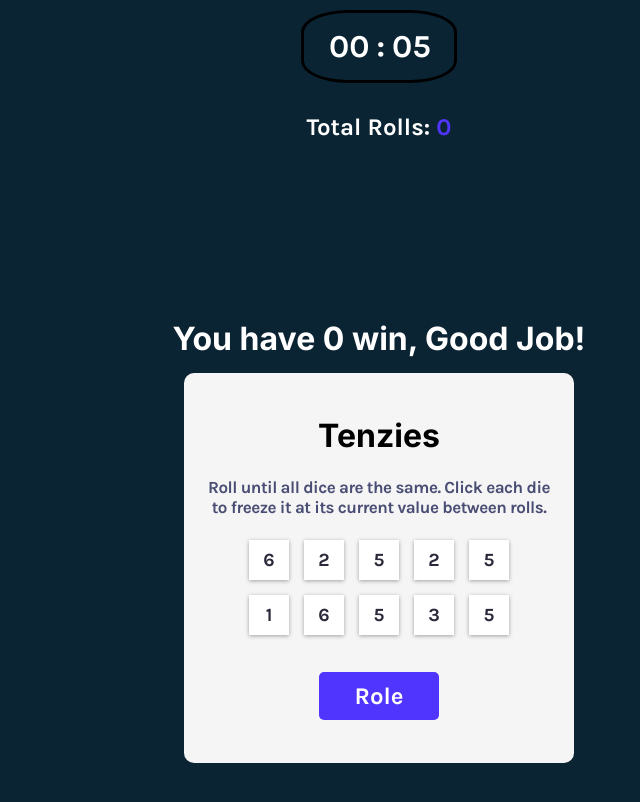
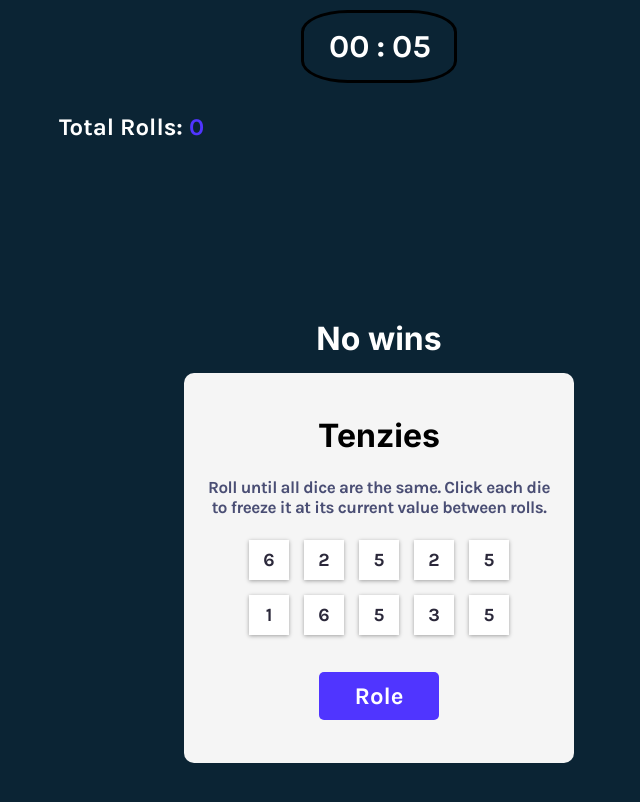
Before and after one commit to NikaBotchorishvili/React--Tenzies, a React (Vite) app: page / in a window 1280 px wide. Shown: the top 802 px of the page, without its empty margins (261-901 px from the left). Built offline with nearby package versions, Linux system fonts and the light colour scheme.

Commit message:
fixxed win counter messages to display no win if win counter is 0

```diff
--- a/src/assets/css/styles.css
+++ b/src/assets/css/styles.css
@@ -104,14 +104,15 @@ body {
 
 .info{
 	display: flex;
+	width: 50%;
 	color: white;
-	justify-content: center;
+	justify-content: space-between;
 	font-family: "Karla", sans-serif;
-	gap: 50px;
 	margin: 30px auto 0 auto;
 	text-align: center;
 }
 
+
 .info-colored{
 	color: #5035ff;
 }
--- a/src/components/Tenzies.jsx
+++ b/src/components/Tenzies.jsx
@@ -54,6 +54,8 @@ export default function Tenzies() {
 			setWon(false);
 			setDice(generateRandomDices());
 			setWinsCounter((prevWinsCounter) => prevWinsCounter + 1);
+			setTotalRolls(0);
+			console.log("hi");
 		} else {
 			setTotalRolls((prevTotalRolls) => prevTotalRolls + 1);
 			console.log(totalRolls);
@@ -93,13 +95,21 @@ export default function Tenzies() {
 		});
 	}
 
+	const winCounterMessage =
+		winsCounter == 0 ? (
+			<h1 className="wins-counter">No wins</h1>
+		) : (
+			<h1 className="wins-counter">
+				You have {winsCounter} {winsCounter < 2 ? "win" : "wins"}, Good Job!
+			</h1>
+		);
 	return (
 		<>
 			<Timer won={won} handleHighscore={handleScores} />
 			<div className="info">
 				{highscore && (
 					<h2>
-						Highscore: <span className="info-colored">{highscore}</span> seconds
+						Highscore: <span className="info-colored">{highscore}</span> gitseconds
 					</h2>
 				)}
 
@@ -108,9 +118,7 @@ export default function Tenzies() {
 				</h2>
 			</div>
 			<main className="tenzies">
-				<h1 className="wins-counter">
-					You have {winsCounter} {winsCounter < 2 ? "win" : "wins"}, Good Job!
-				</h1>
+				{winCounterMessage}
 				<div className="container">
 					<h1 className="title">Tenzies</h1>
 					<small className="description">
```
